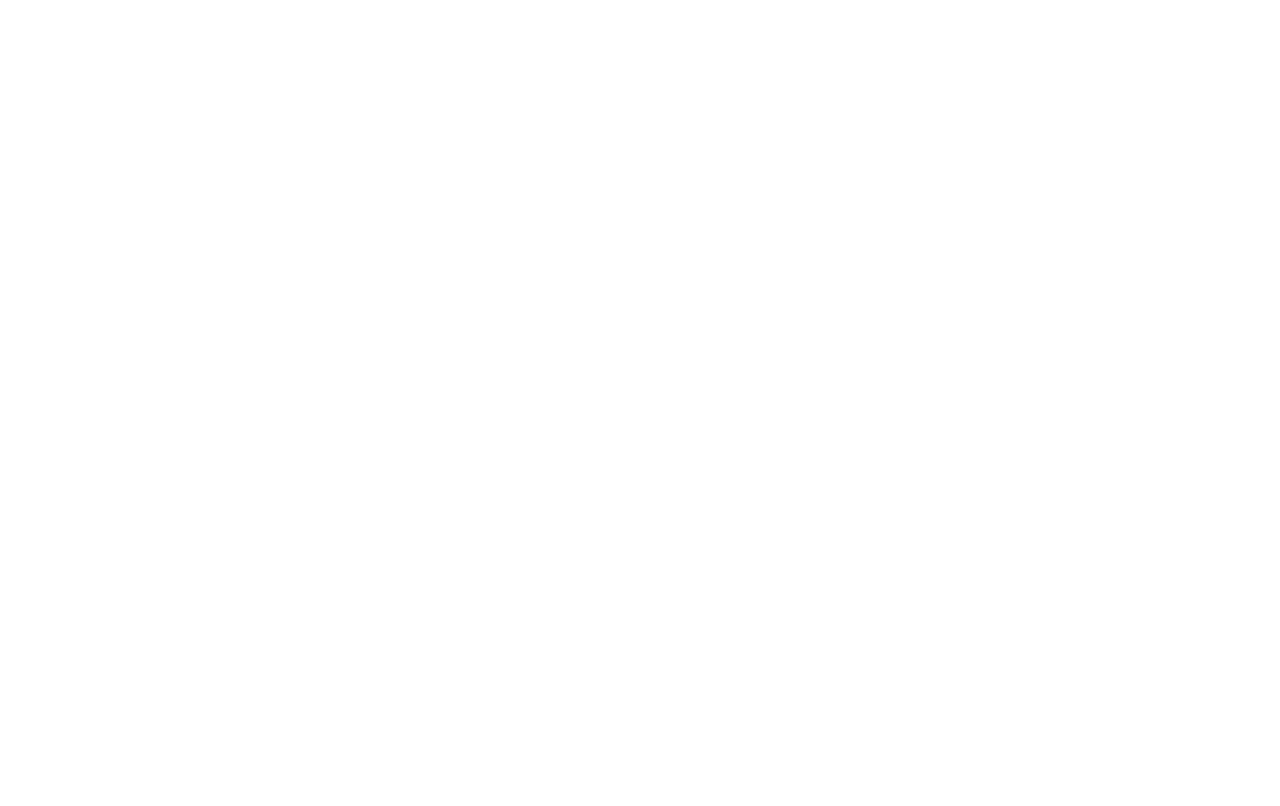
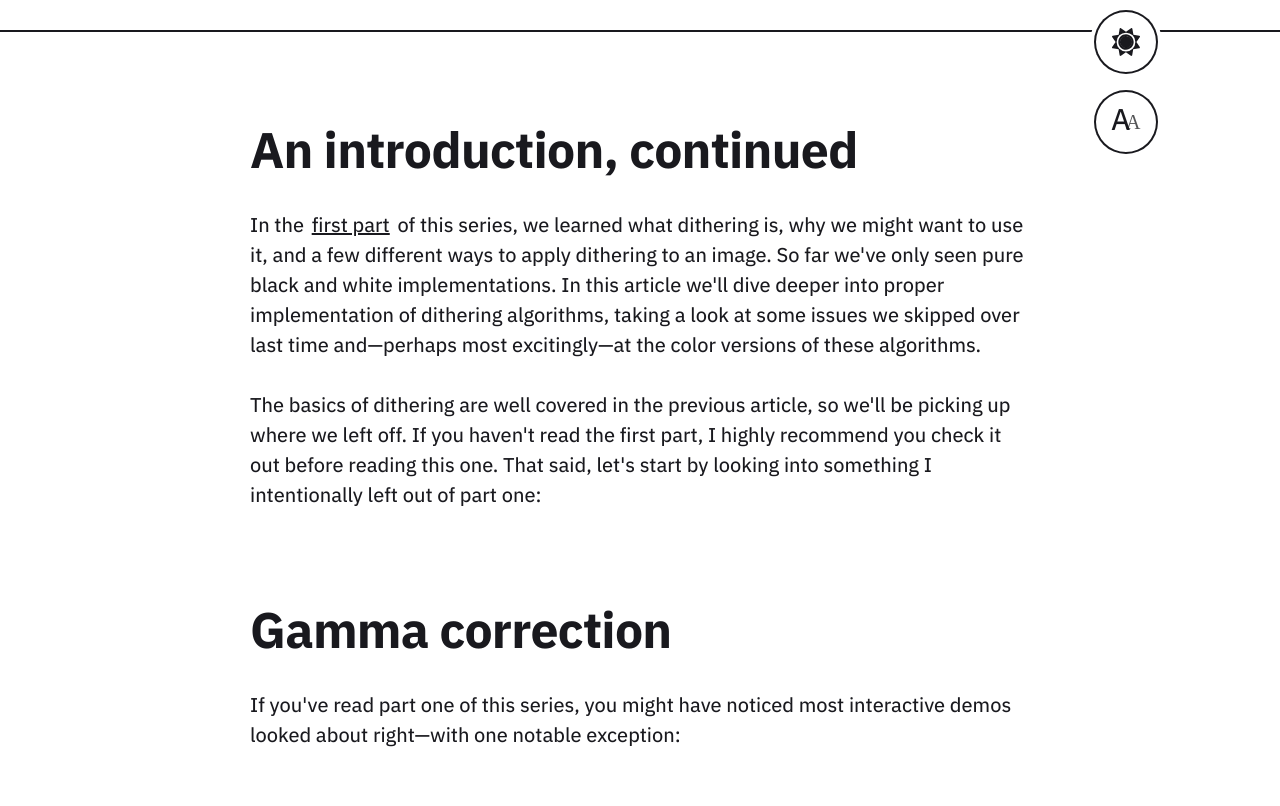
Before and after one commit to teofum/teofum.github.io, a Next.js app: page /articles/dither2 in a window 1280 px wide. Before the commit this address had no page. Shown: the part 460-1266 px from the top of the page. Before the commit the page ends 800 px from the top, so only its background shows below. Built offline with nearby package versions, Linux system fonts and the light colour scheme; a web font is replaced by a local one.

Commit message:
dithering article part 2

```diff
--- a/components/articles/dither/DemoPatternImage.tsx
+++ b/components/articles/dither/DemoPatternImage.tsx
@@ -16,6 +16,7 @@
 uniform float u_thresholdSize;
 uniform float u_useThreshold;
 uniform float u_tileSize;
+uniform float u_gamma;
 uniform vec2 u_texSize;
 varying vec2 v_texCoord;
 
@@ -38,6 +39,7 @@
   color = vec3(floor(color.x * 16.0 + 0.5) / 16.0);
 
   if (u_useThreshold > 0.0) {
+    if (u_gamma > 0.0) color = gamma(color);
     float t = texture2D(u_thresholdMap, thresholdCoord).x;
     color = luma(color) < t ? vec3(0.0) : vec3(1.0);
   }
@@ -46,10 +48,12 @@
 
 interface DemoPatternImageProps {
   showSizeRadio?: boolean;
+  gamma?: boolean;
 }
 
 const DemoPatternImage = ({
-  showSizeRadio
+  showSizeRadio,
+  gamma,
 }: DemoPatternImageProps) => {
   const [loaded, setLoaded] = useState(false);
   const [size, setSize] = useState('4');
@@ -82,6 +86,7 @@
         shader,
         [
           { name: 'u_useThreshold', value: pattern ? 1 : 0 },
+          { name: 'u_gamma', value: gamma ? 1 : 0 },
           { name: 'u_tileSize', value: parseInt(size) }
         ],
         glCache,
--- a/pages/articles.tsx
+++ b/pages/articles.tsx
@@ -27,6 +27,10 @@
     {
       title: 'Dithering: a visual introduction',
       path: '/articles/dither'
+    },
+    {
+      title: 'Dithering, part 2: introducing color',
+      path: '/articles/dither2'
     }
   ];
 
--- /dev/null
+++ b/pages/articles/dither2.mdx
@@ -0,0 +1,35 @@
+import Link from 'next/link';
+
+import PostLayout from '../../layout/PostLayout';
+import DemoPatternImage from '../../components/articles/dither/DemoPatternImage';
+
+export default ({ children }) => <PostLayout meta={meta}>{children}</PostLayout>;
+export const meta = {
+  title: 'Dithering, part 2: introducing color'
+};
+
+## An introduction, continued
+
+In the <Link href='/articles/dither'>first part</Link> of this series, we learned what dithering is, why we might want to use it, and a few different ways to apply dithering to an image. So far we've only seen pure black and white implementations. In this article we'll dive deeper into proper implementation of dithering algorithms, taking a look at some issues we skipped over last time and—perhaps most excitingly—at the color versions of these algorithms.
+
+The basics of dithering are well covered in the previous article, so we'll be picking up where we left off. If you haven't read the first part, I highly recommend you check it out before reading this one. That said, let's start by looking into something I intentionally left out of part one:
+
+## Gamma correction
+
+If you've read part one of this series, you might have noticed most interactive demos looked about right—with one notable exception:
+
+<DemoPatternImage />
+
+This example, used to explain the principle behind <Link href='/articles/dither#ordered-dithering'>ordered dithering</Link>, looks very bright and “washed out”. The reason for that is it doesn't have *gamma correction*, a process necessary to make dithered images accurate which I sneakily applied in every other demo, neglecting to mention it for the sake of simplicity. This one skips it in order to keep a 1-to-1 mapping between the brightness level of a “tile” and the pattern applied to it. With gamma correction applied, the same demo looks like this:
+
+<DemoPatternImage gamma />
+
+So what *is* gamma correction, and how does it help make our images accurate?
+
+### How it works
+
+The reason we need gamma correction is because of the way monitors work, which is in turn a consequence of another little quirk in the way our eyes themselves work.
+
+In short, the human eye has a *non-linear response* to light: we're much better at perceiving small changes in brightness in darker places than overall brighter ones. What this means is we don't necessarily see twice as much light as twice the brightness—in fact, what we see as a “50% gray” actually reflects only about 20% of incoming light.
+
+Because of this quirk, monitors benefit from encoding color in the same non-linear way: brightness becomes *perceptually uniform*, which makes working with color much easier, and we get more colors closer together in the darker shades where our eyes are better are spotting small differences.
```
